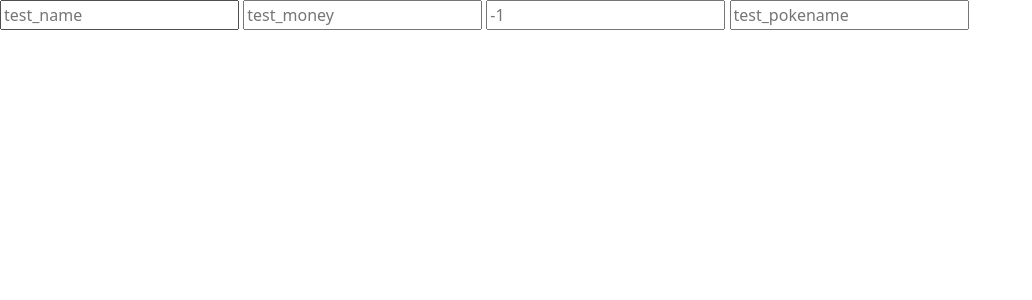
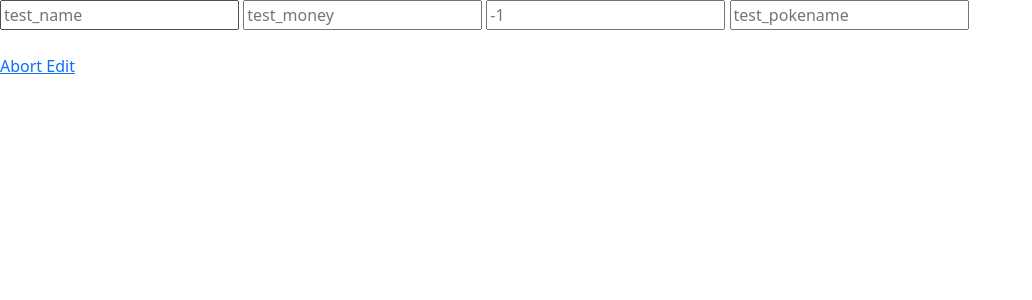
Before and after one commit to 9x14S/Gen1Py-WebServer, a Flask app: page /edit in a window 1280 px wide. Shown: the top 300 px of the page, without its empty margins (0-1032 px from the left). Run offline with Flask 3, Linux system fonts and the light colour scheme.

Commit message:
add "Go Back" link to edit page

```diff
--- a/templates/edit_page.html
+++ b/templates/edit_page.html
@@ -9,4 +9,6 @@
     <input type="text" name="playerid" placeholder="{{ playerid }}" pattern="/\d{0,5}/">
     <input type="text" name="firstpokename" placeholder="{{ firstpokename }}" pattern="/[A-Za-z]{1,10}/">
 </form>
+</br>
+<a href="/">Abort Edit</a>
 {% endblock %}
```
